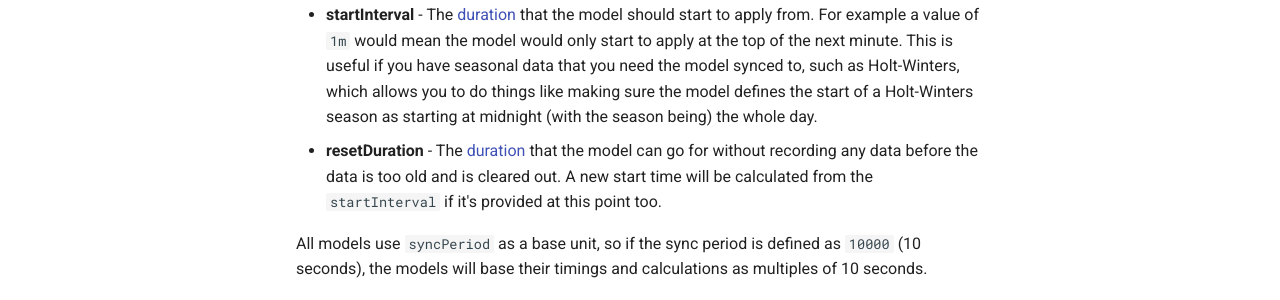
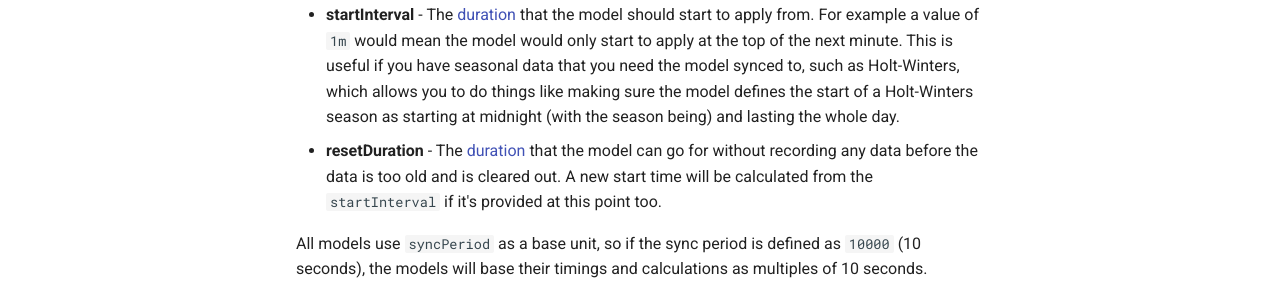
Before and after one commit to jthomperoo/predictive-horizontal-pod-autoscaler, an MkDocs documentation site: the page built from docs/user-guide/models.md, in a window 1280 px wide and 900 px high. Shown: the part 507-807 px from the top of the window. Built offline with MkDocs 1.6.1 and Material for MkDocs 9.7.7, drawn with Linux system fonts in a browser that asks for light colours.

Commit message:
Cut v0.13.0 release (#85)

```diff
--- a/docs/user-guide/models.md
+++ b/docs/user-guide/models.md
@@ -15,7 +15,7 @@ is skipped. Defaults set based on the algorithm used, see below.
 For example a value of `1m` would mean the model would only start to apply at the top of the next minute. This is
 useful if you have seasonal data that you need the model synced to, such as Holt-Winters, which allows you to do things
 like making sure the model defines the start of a Holt-Winters season as starting at midnight (with the season being)
-the whole day.
+and lasting the whole day.
 - **resetDuration** - The [duration](https://pkg.go.dev/time#ParseDuration) that the model can go for without recording
 any data before the data is too old and is cleared out. A new start time will be calculated from the `startInterval`
 if it's provided at this point too.
```
Also changed, not shown: CHANGELOG.md (+5 -1 lines), README.md (+1 -1 lines), docs/user-guide/getting-started.md (+2 -2 lines), docs/user-guide/installation.md (+1 -1 lines).
